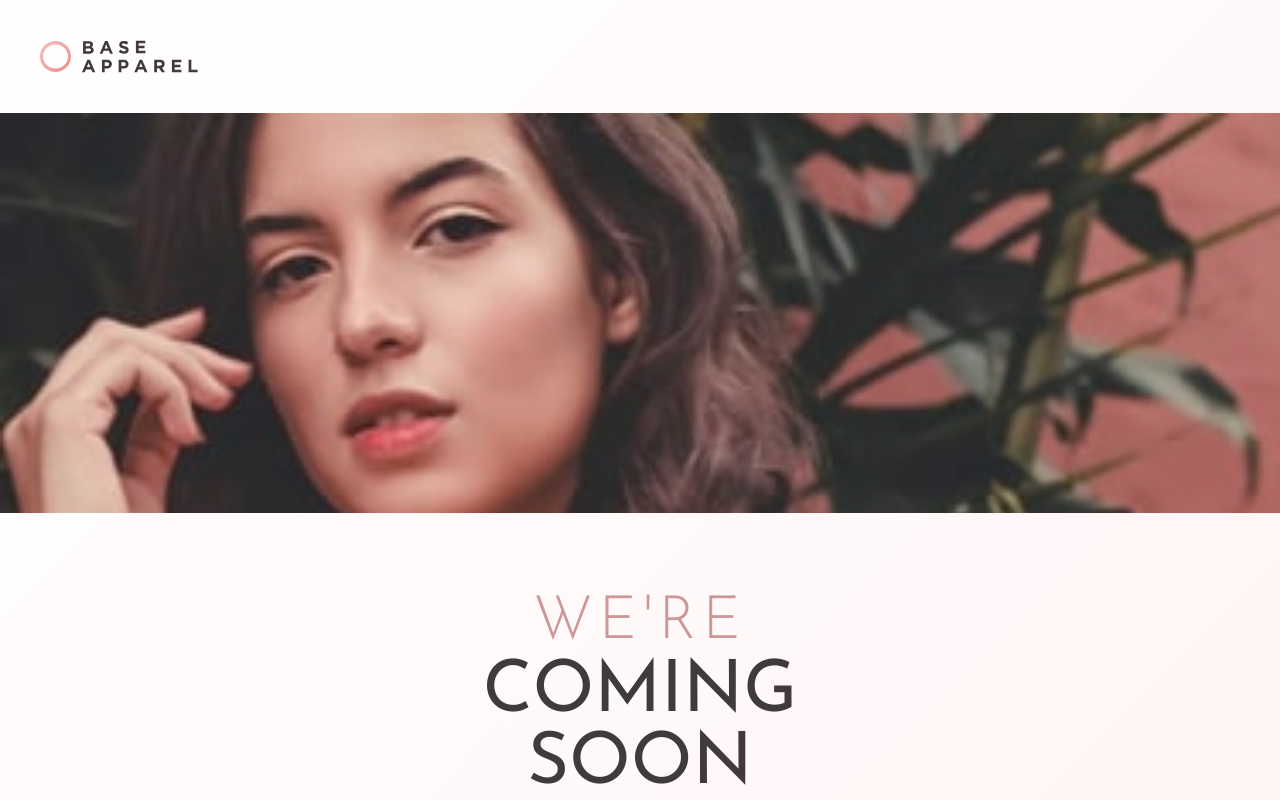
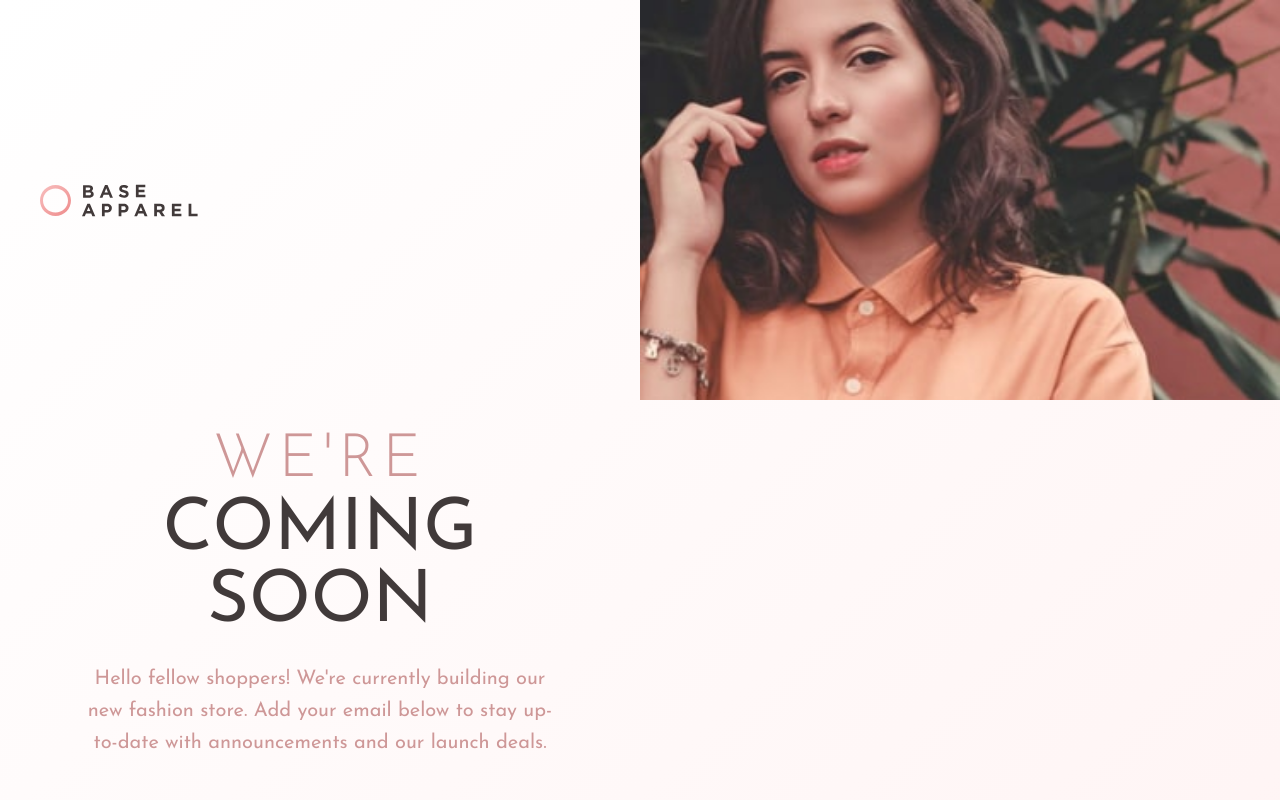
Before and after one commit to iArmanKarimi/challenge-coming-soon, a React (Vite) app: page / in a window 1280 px wide. Shown: the top 800 px of the page. Built offline with nearby package versions, Linux system fonts and the light colour scheme.

Commit message:
style: add grid view for desktop

```diff
--- a/src/App.tsx
+++ b/src/App.tsx
@@ -5,7 +5,10 @@ import HeroImage from "./HeroImage";
 
 function App() {
 	return (
-		<div className="bg-(image:--gradient-light) h-screen">
+		<div
+			className="bg-(image:--gradient-light) h-screen
+			xl:grid xl:grid-cols-2 xl:grid-rows-2 xl:gap-0"
+		>
 			<Logo />
 			<HeroImage />
 			<Content />
--- a/src/HeroImage.tsx
+++ b/src/HeroImage.tsx
@@ -5,7 +5,8 @@ const HeroImage = () => {
 		<img
 			src={mobileHero}
 			alt="Hero"
-			className="w-full max-h-100 object-cover object-top"
+			className="w-full max-h-100 object-cover object-top
+			xl:row-span-2"
 		/>
 	);
 };
```
